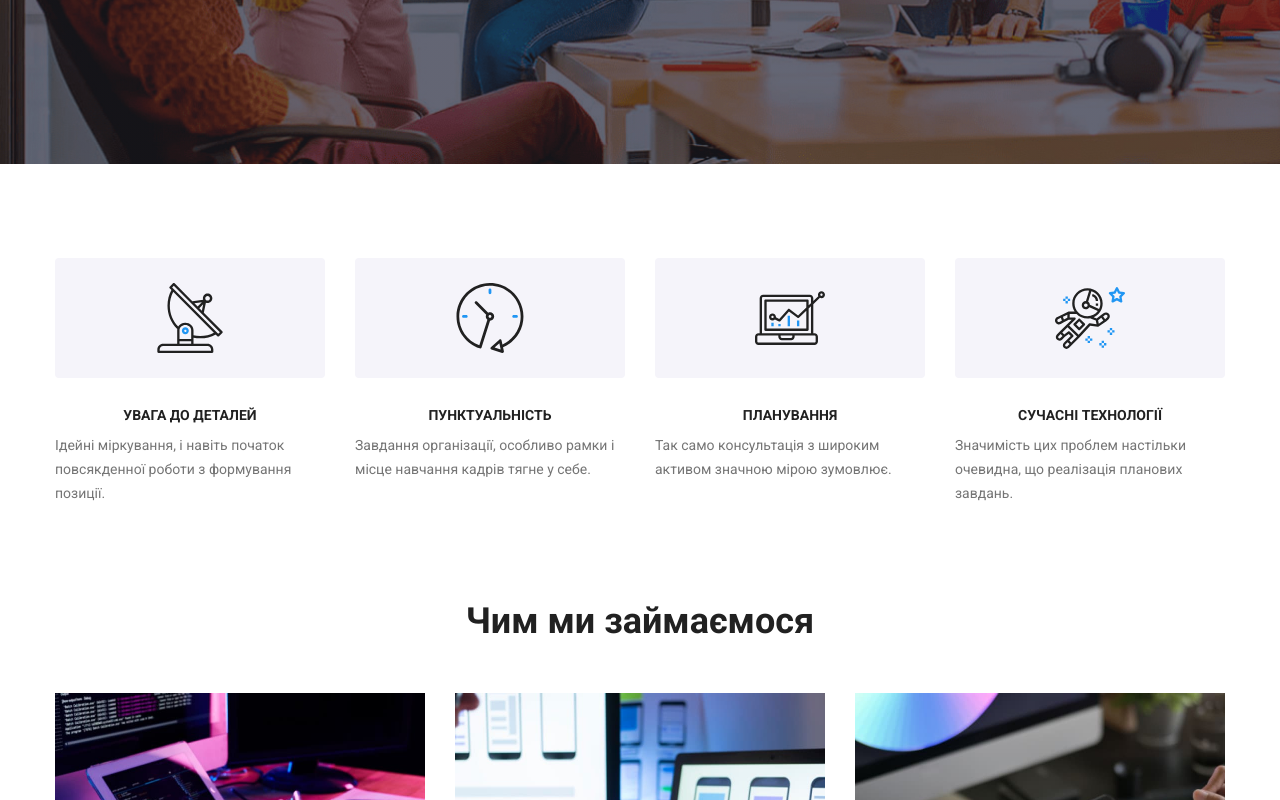
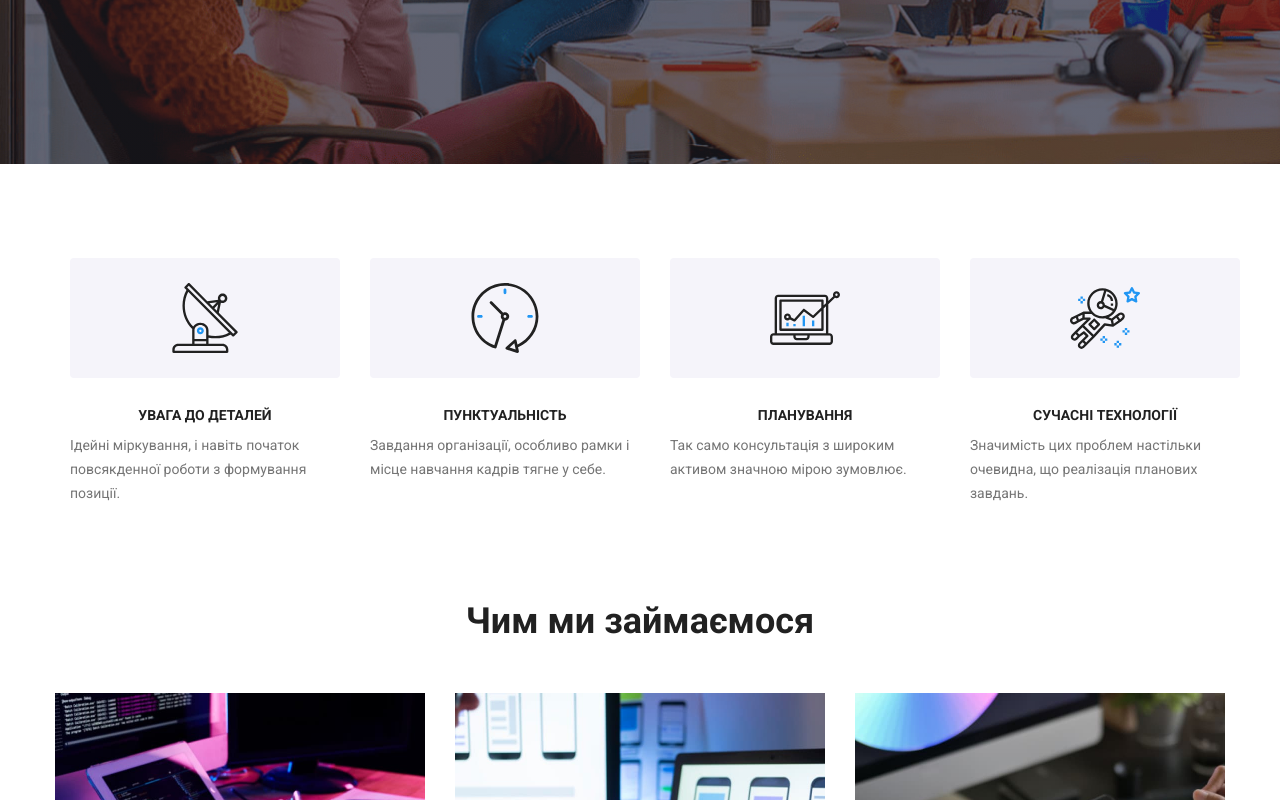
Before and after one commit to Tanya8135/goit-markup-hw-08, a plain HTML site: page index.html in a window 1280 px wide. Shown: the part 521-1321 px from the top of the page. Drawn offline with nearby package versions, Linux system fonts and the light colour scheme; files that its build step writes are made by us from their sources.

Commit message:
corrected

```diff
--- a/sass/components/_about.scss
+++ b/sass/components/_about.scss
@@ -1,5 +1,5 @@
 .about {
-  min-width: 1200px;
+  max-width: 1170px;
   margin: 0 auto;
 }
 
```
